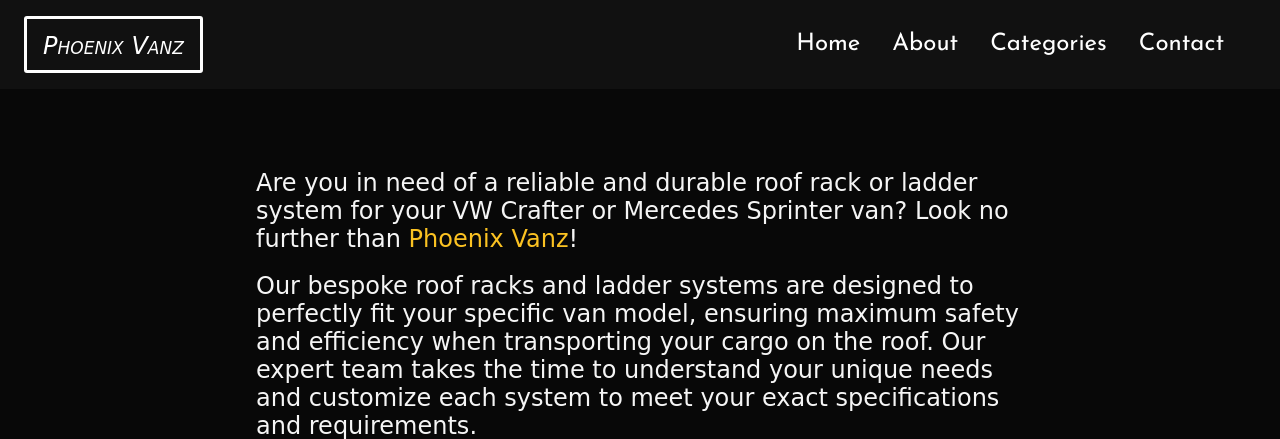
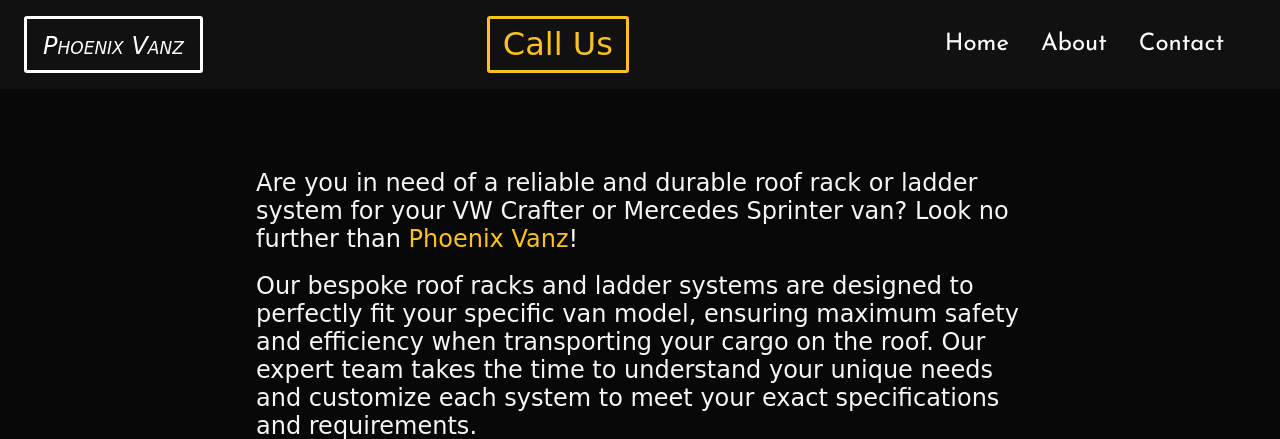
Before and after one commit to tomhaire87/pheonix, a Django app: page /about in a window 1280 px wide. Shown: the top 439 px of the page. Run offline with Django 4.2, Linux system fonts and the light colour scheme; some web fonts are replaced.

Commit message:
added call button

```diff
--- a/store/static/store/css/nav.css
+++ b/store/static/store/css/nav.css
@@ -43,6 +43,15 @@ nav h1:hover {
 
 .menu a:hover {
     color: #FBC222;
+}
+
+.call a {
+    color: #FBC222;
+    font-size: 2rem;
+    border: solid 3px #FBC222;
+    font-weight: 400;
+    padding: 0.4rem 0.8rem;
+    border-radius: 3px;
 }
 
 .ham {
@@ -115,3 +124,9 @@ nav h1:hover {
         display: flex;
     }
 }
+
+@media (max-width: 440px) {
+    nav h1 {
+        display: none;
+    }
+}
--- a/store/templates/store/base.html
+++ b/store/templates/store/base.html
@@ -24,24 +24,30 @@
 </head>
     <body>
         <nav class="nav">
+            {% comment %} Left Heading {% endcomment %}
             <h1>Phoenix Vanz</h1>
+            <div class="call">
+                <a href="tel:+447802 737739">
+
+                    Call Us
+
+                </a>
+            </div>
+            {% comment %} Right Menu {% endcomment %}
             <div class="menu">
                 <a href="/">Home</a>
                 <a href="{% url 'store:about' %}">About</a>
-                <a href="#">Categories</a>
                 <a href="#">Contact</a>
             </div>
 
             <button class="ham">
                 <span class="material-icons">menu</span>
             </button>
-
         </nav>
 
         <div class="mobile-menu">
             <a href="/">Home</a>
-            <a href="#">About</a>
-            <a href="#">Categories</a>
+            <a href="{% url 'store:about' %}">About</a>
             <a href="#">Contact</a>
         </div>
 
```
Also changed, not shown: base/settings.py (+8 -6 lines).
